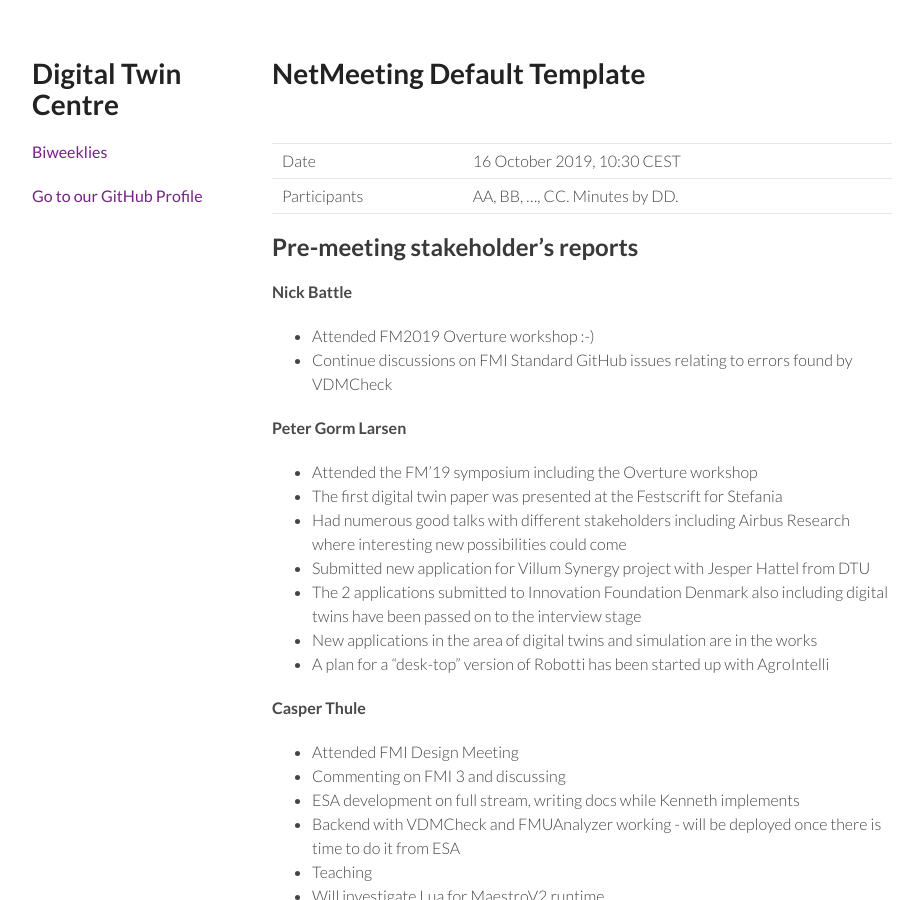
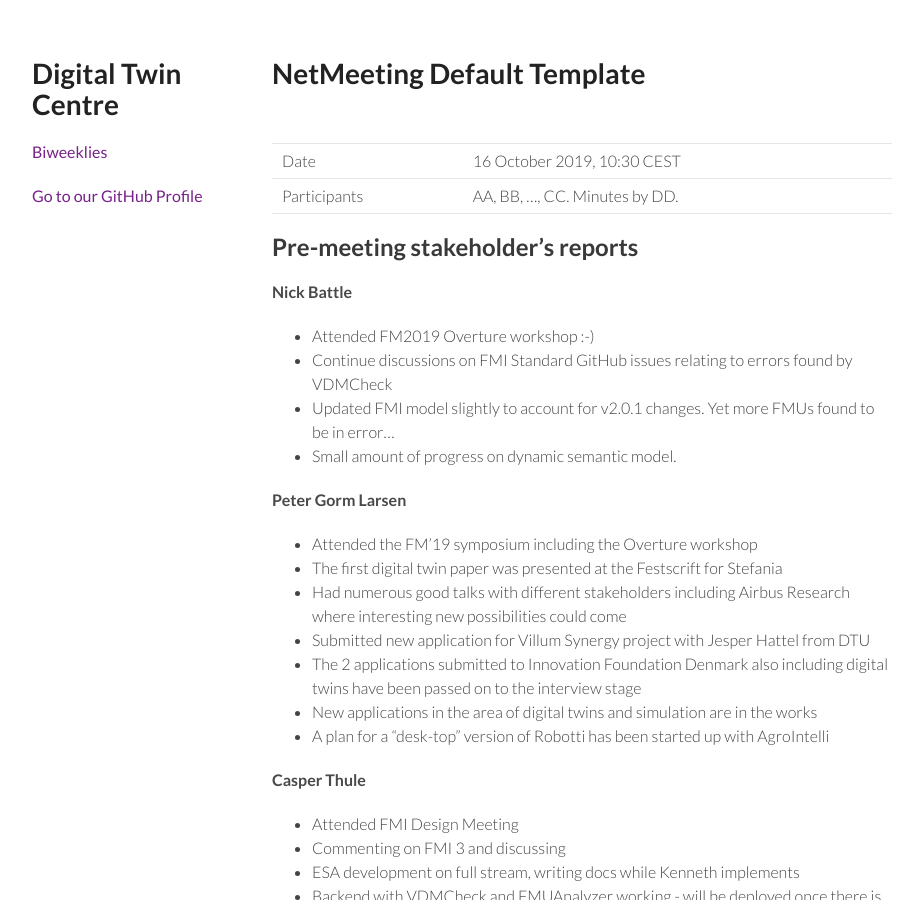
Before and after one commit to digitaltwincentre/digitaltwincentre.github.io, a Jekyll site: the page built from _biweeklies/Biweekly-6.md, in a window 1280 px wide and 900 px high. Shown: the whole window, without its empty margins (178-1101 px from the left). Built offline with Jekyll 4.4.1, drawn with Linux system fonts in a browser that asks for light colours; nearby versions of some CDN libraries.

Commit message:
Update Biweekly-6.md

```diff
--- a/_biweeklies/Biweekly-6.md
+++ b/_biweeklies/Biweekly-6.md
@@ -25,6 +25,8 @@ private information must be stored elsewhere.  -->
 #### Nick Battle
 * Attended FM2019 Overture workshop :-)
 * Continue discussions on FMI Standard GitHub issues relating to errors found by VDMCheck
+* Updated FMI model slightly to account for v2.0.1 changes. Yet more FMUs found to be in error...
+* Small amount of progress on dynamic semantic model.
 
 #### Peter Gorm Larsen
 * Attended the FM'19 symposium including the Overture workshop
```
